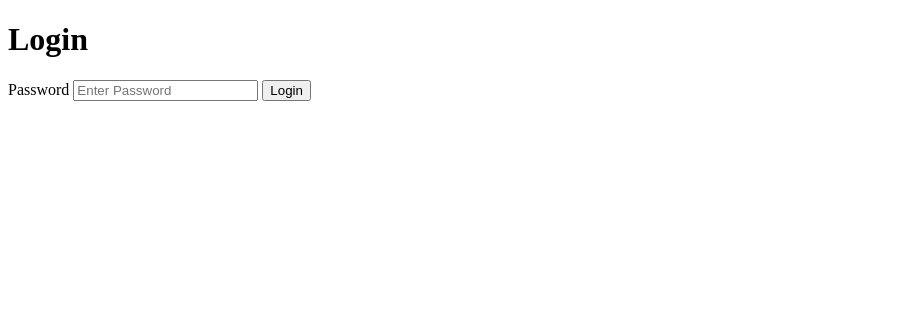
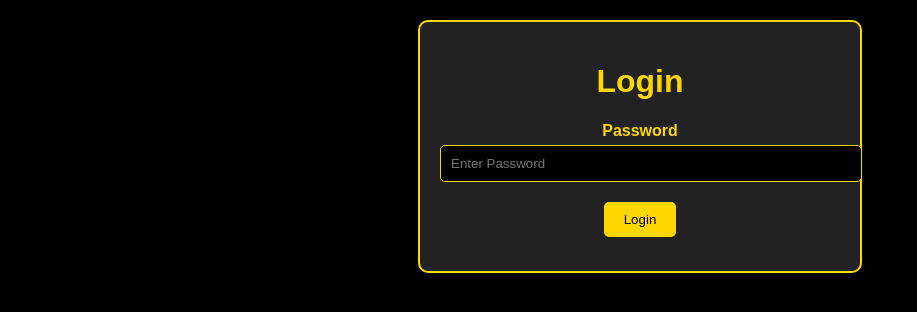
Before and after one commit to LClingner2/lab3, a website: page public/login.html in a window 1280 px wide. Shown: the whole page, without its empty margins (0-917 px from the left). Drawn offline with Linux system fonts and the light colour scheme.

Commit message:
added styling to pages

```diff
--- a/public/login.html
+++ b/public/login.html
@@ -1,11 +1,59 @@
-
 <!DOCTYPE html>
 <html lang="en">
 <head>
     <meta charset="UTF-8">
     <meta name="viewport" content="width=device-width, initial-scale=1.0">
     <title>Login Screen</title>
-    <link rel="stylesheet" href="styles.css">
+    <style>
+        body {
+            font-family: Arial, sans-serif;
+            background-color: black;
+            color: gold;
+            text-align: center;
+            margin: 20px;
+        }
+        h1 {
+            color: gold;
+        }
+        .login-container {
+            max-width: 400px;
+            margin: 0 auto;
+            padding: 20px;
+            border: 2px solid gold;
+            border-radius: 10px;
+            background-color: #222;
+        }
+        label {
+            display: block;
+            margin: 10px 0 5px;
+            font-weight: bold;
+        }
+        input {
+            width: 100%;
+            padding: 10px;
+            margin-bottom: 20px;
+            border: 1px solid gold;
+            border-radius: 5px;
+            background-color: black;
+            color: gold;
+        }
+        button {
+            padding: 10px 20px;
+            background-color: gold;
+            color: black;
+            border: none;
+            border-radius: 5px;
+            cursor: pointer;
+        }
+        button:hover {
+            background-color: #ffd700;
+        }
+        #message {
+            margin-top: 10px;
+            font-size: 0.9em;
+            color: red;
+        }
+    </style>
 </head>
 <body>
     <div class="login-container">
@@ -13,7 +61,6 @@
         <form id="loginForm">
             <label for="password">Password</label>
             <input type="password" id="password" name="password" placeholder="Enter Password" required>
-
             <button type="submit">Login</button>
         </form>
         <p id="message"></p>
--- /dev/null
+++ b/public/styles.css
@@ -0,0 +1,46 @@
+body {
+    font-family: Arial, sans-serif;
+    margin: 20px;
+    background-color: black;
+    color: gold;
+  }
+
+  h1, h2 {
+    text-align: center;
+    color: gold;
+  }
+
+  a {
+    color: gold;
+    text-decoration: none;
+  }
+
+  a:hover {
+    text-decoration: underline;
+  }
+
+  button {
+    background-color: gold;
+    color: black;
+    border: none;
+    padding: 10px 20px;
+    cursor: pointer;
+  }
+
+  button:hover {
+    background-color: #ffd700;
+  }
+
+  .container {
+    max-width: 800px;
+    margin: 0 auto;
+    text-align: center;
+  }
+
+  input {
+    padding: 10px;
+    margin: 10px 0;
+    border: 1px solid gold;
+    background-color: black;
+    color: gold;
+  }
```
Also changed, not shown: public/index.html (+13 -4 lines), public/loganProtected.html (+45 -11 lines), public/protected.html (+37 -2 lines).
